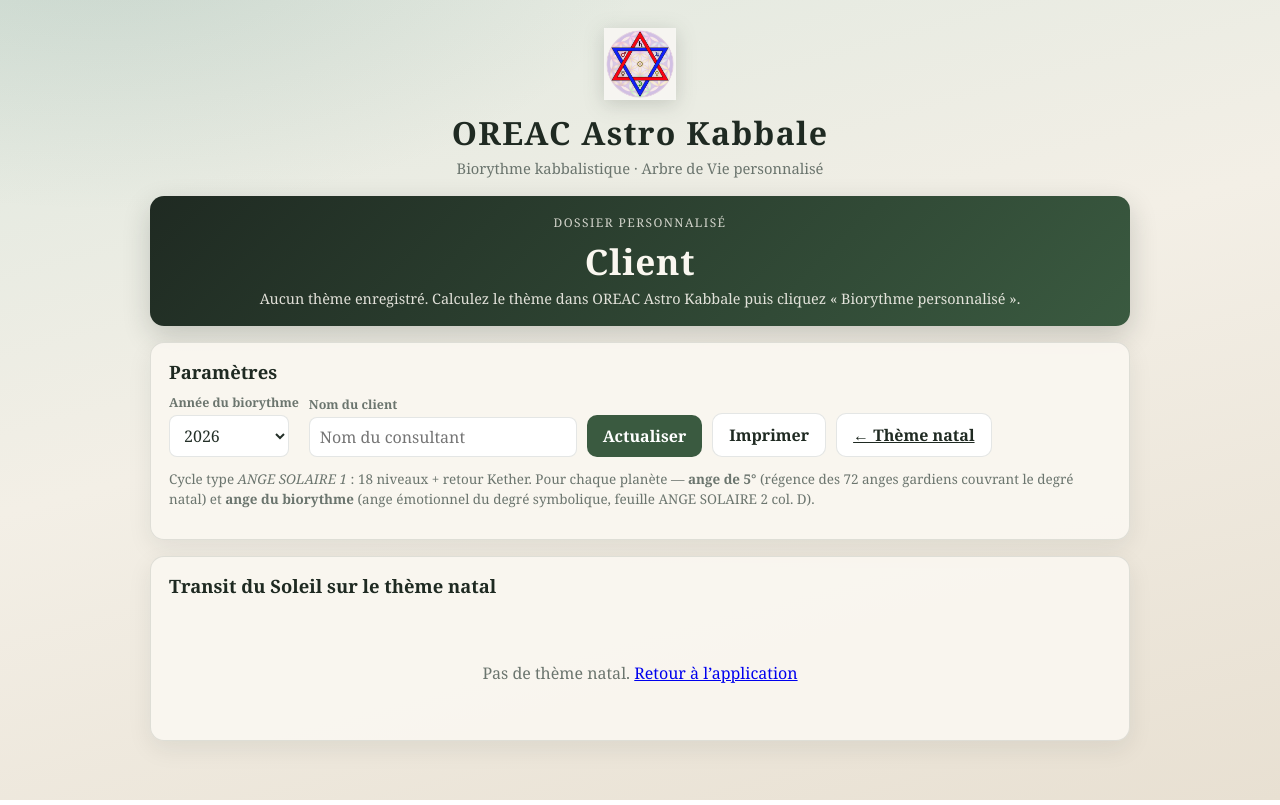
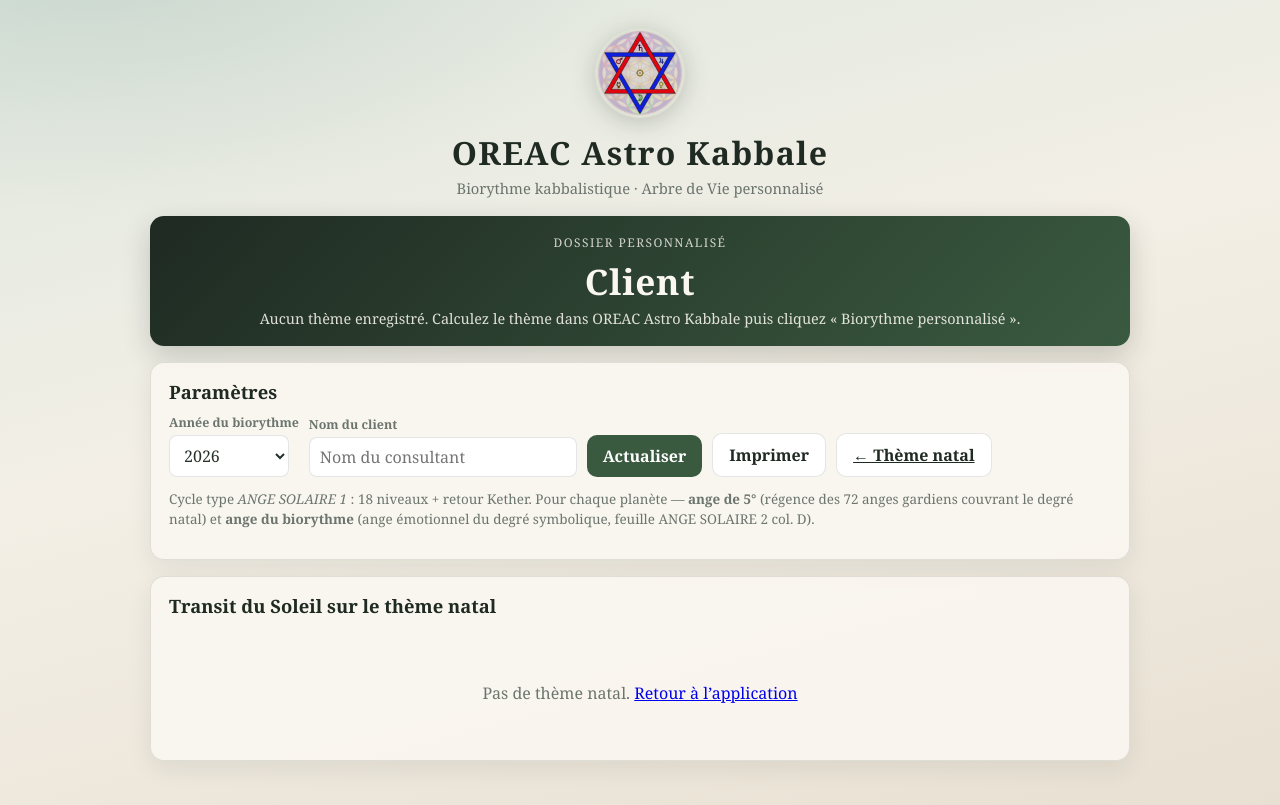
Before and after one commit to DazBot13-boopt/oreac-astro-kabbale, an Electron app: page biorythme.html in a window 1280 px wide. Drawn offline with Linux system fonts and the light colour scheme.

Commit message:
Icône header : forme circulaire + blend-mode pour supprimer le fond blanc
Co-Authored-By: Claude Sonnet 4.6 <noreply@anthropic.com>

```diff
--- a/biorythme.html
+++ b/biorythme.html
@@ -114,7 +114,7 @@ tr.seph-malkuth td{background:#eceff1;font-weight:700}
 <body>
 <div class="wrap">
   <header class="brand">
-    <img src="favicon.png" alt="OREAC" style="width:72px;height:72px;object-fit:contain;margin-bottom:6px;filter:drop-shadow(0 4px 10px rgba(31,42,34,.18))">
+    <img src="favicon.png" alt="OREAC" style="width:90px;height:90px;object-fit:cover;border-radius:50%;margin-bottom:8px;mix-blend-mode:multiply;filter:drop-shadow(0 4px 12px rgba(31,42,34,.22))">
     <div class="brand-mark">OREAC Astro Kabbale</div>
     <p>Biorythme kabbalistique · Arbre de Vie personnalisé</p>
   </header>
```
Also changed, not shown: index.html (+1 -1 lines).
